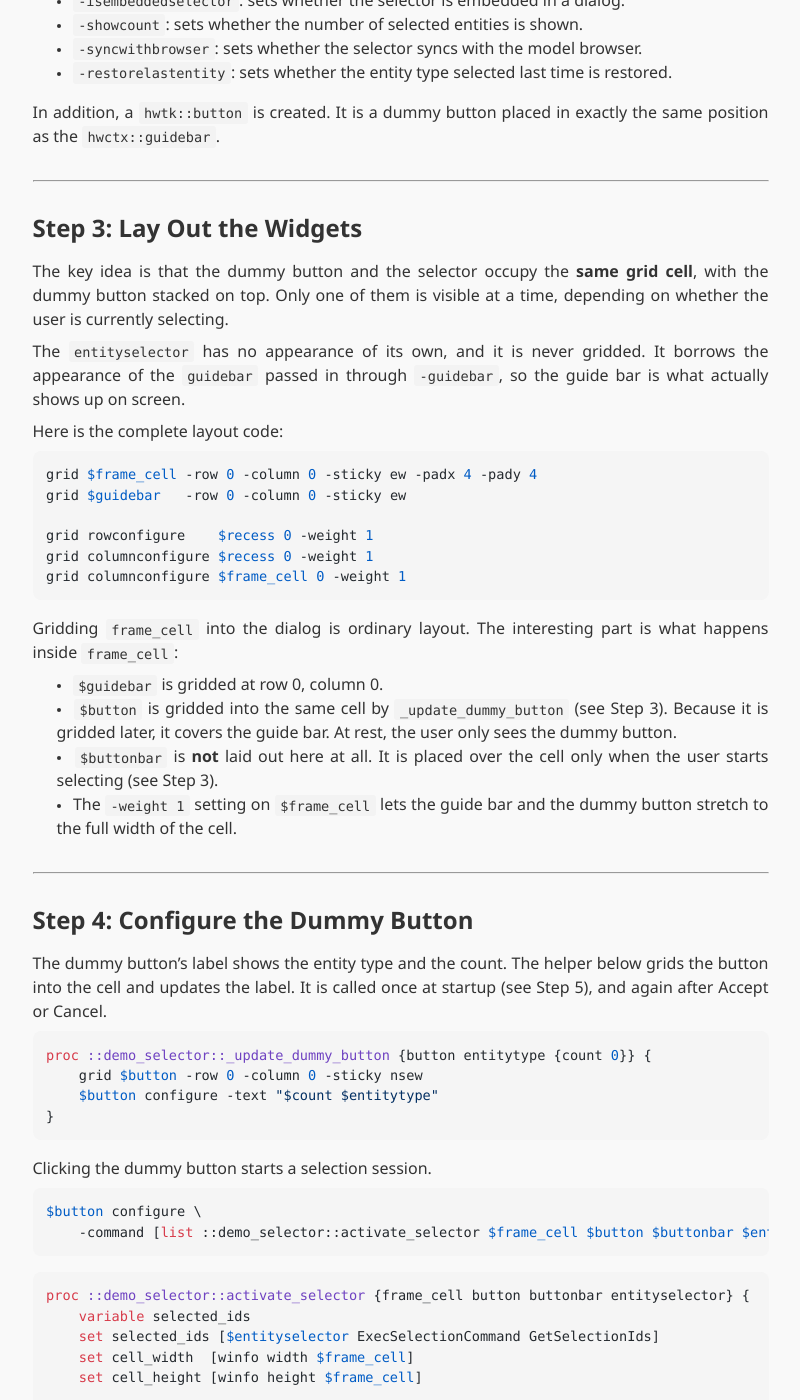
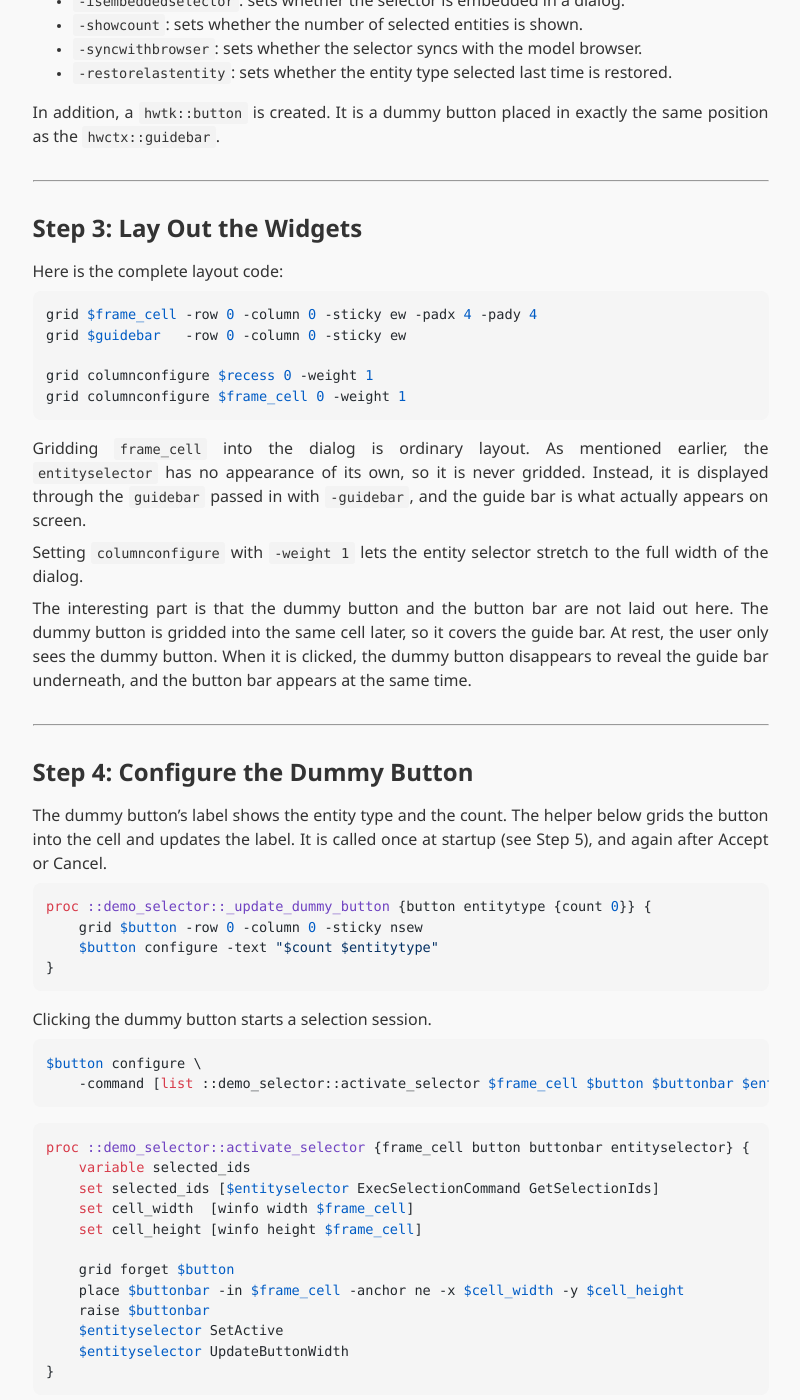
Before and after one commit to wyatthoho/wyatthoho.github.io, a Jekyll site: the page built from _cae_hacks/hypermesh-extension-entityselector.md, in a window 1280 px wide and 1400 px high, scrolled down 2319 px. Shown: the whole window, without its empty margins (232-1032 px from the left). Built offline with Jekyll 4.4.1, drawn with Linux system fonts in a browser that asks for light colours.

Commit message:
Simplify layout step of entity selector note
Drop the row weight, condense the layout explanation into prose, and
explain the column weights and the deferred dummy button and button bar.

Co-Authored-By: Claude Opus 5.5 <noreply@anthropic.com>

````diff
--- a/_cae_hacks/hypermesh-extension-entityselector.md
+++ b/_cae_hacks/hypermesh-extension-entityselector.md
@@ -92,38 +92,21 @@ In addition, a `hwtk::button` is created. It is a dummy button placed in exactly
 
 ## Step 3: Lay Out the Widgets
 
-The key idea is that the dummy button and the selector occupy the **same grid cell**,
-with the dummy button stacked on top.
-Only one of them is visible at a time,
-depending on whether the user is currently selecting.
-
-The `entityselector` has no appearance of its own,
-and it is never gridded.
-It borrows the appearance of the `guidebar` passed in through `-guidebar`,
-so the guide bar is what actually shows up on screen.
-
 Here is the complete layout code:
 
 ```tcl
 grid $frame_cell -row 0 -column 0 -sticky ew -padx 4 -pady 4
 grid $guidebar   -row 0 -column 0 -sticky ew
 
-grid rowconfigure    $recess 0 -weight 1
 grid columnconfigure $recess 0 -weight 1
 grid columnconfigure $frame_cell 0 -weight 1
 ```
 
-Gridding `frame_cell` into the dialog is ordinary layout.
-The interesting part is what happens inside `frame_cell`:
+Gridding `frame_cell` into the dialog is ordinary layout. As mentioned earlier, the `entityselector` has no appearance of its own, so it is never gridded. Instead, it is displayed through the `guidebar` passed in with `-guidebar`, and the guide bar is what actually appears on screen.
 
-- `$guidebar` is gridded at row 0, column 0.
-- `$button` is gridded into the same cell by `_update_dummy_button` (see Step 3).
-  Because it is gridded later, it covers the guide bar.
-  At rest, the user only sees the dummy button.
-- `$buttonbar` is **not** laid out here at all.
-  It is placed over the cell only when the user starts selecting (see Step 3).
-- The `-weight 1` setting on `$frame_cell`
-  lets the guide bar and the dummy button stretch to the full width of the cell.
+Setting `columnconfigure` with `-weight 1` lets the entity selector stretch to the full width of the dialog.
+
+The interesting part is that the dummy button and the button bar are not laid out here. The dummy button is gridded into the same cell later, so it covers the guide bar. At rest, the user only sees the dummy button. When it is clicked, the dummy button disappears to reveal the guide bar underneath, and the button bar appears at the same time.
 
 ---
 
````
